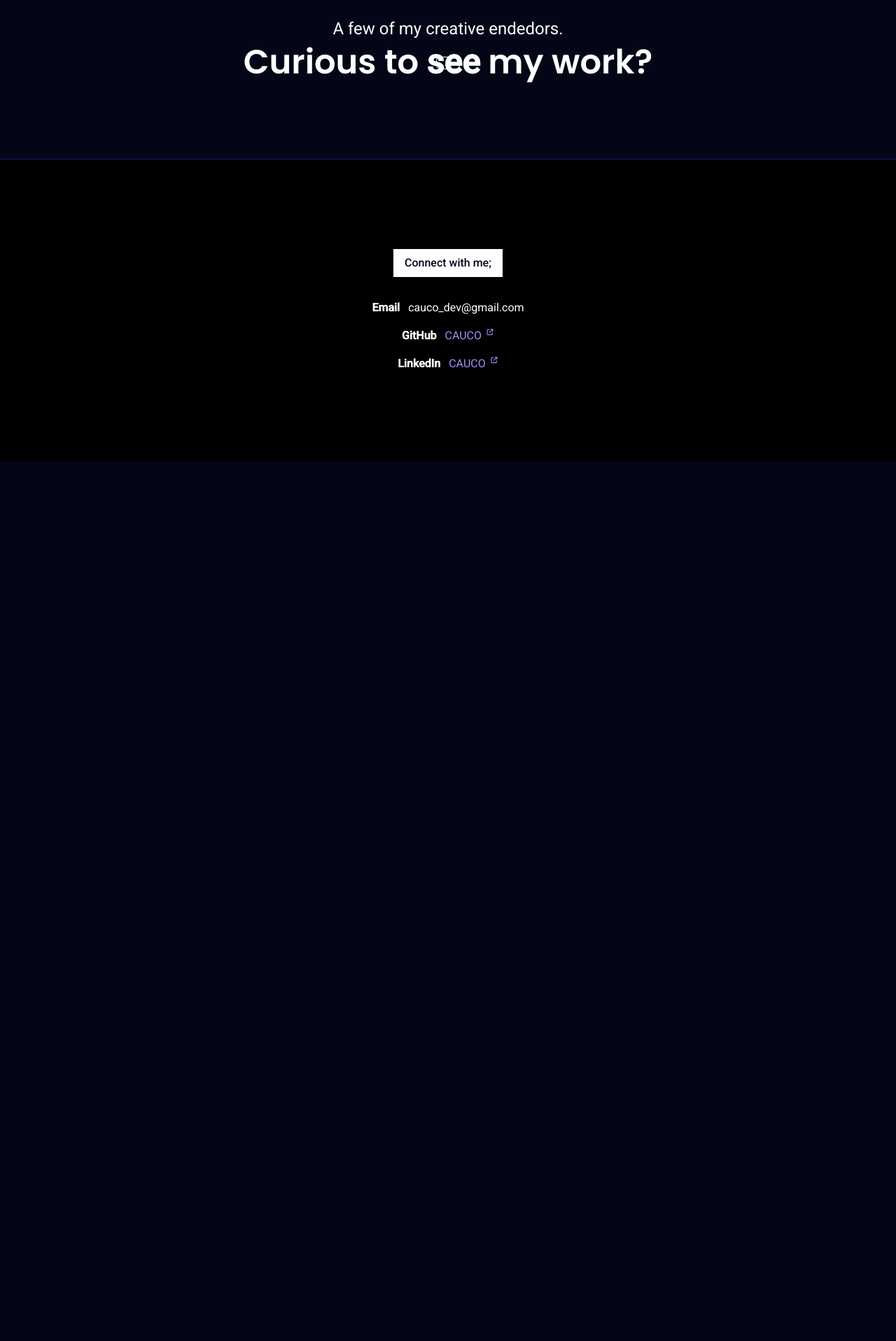
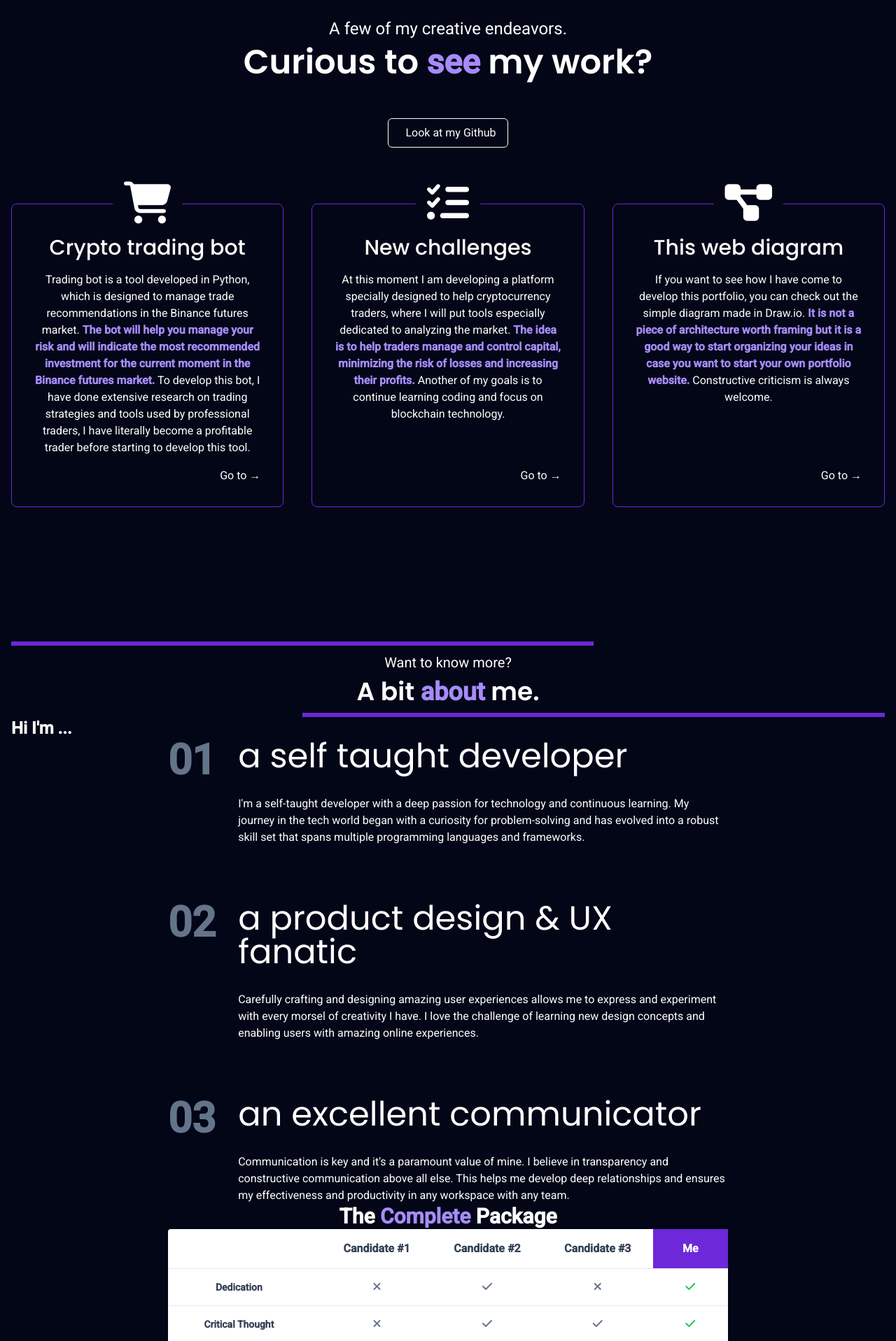
Before and after one commit to CAUCORASEKO/My_Portfolio_Project, a SvelteKit app in the folder my_portfolio_project/: page / in a window 1280 px wide. Shown: the part 880-2797 px from the top of the page at 70% size. Before the commit the page ends 1540 px from the top, so only its background shows below. Built offline with nearby package versions, Linux system fonts and the light colour scheme.

Commit message:
Personal blog completed fully responsive, Footer, Header, Main have been finalized

```diff
--- a/my_portfolio_project/src/components/Header.svelte
+++ b/my_portfolio_project/src/components/Header.svelte
@@ -2,10 +2,9 @@
     export let y;
 
     export let tabs = [
-        { name: "Projects ", link: "#projects" },
+        { name: "Projects", link: "#projects" },
         { name: "About me", link: "#about" },
         { name: "Github", link: "https://github.com/CAUCORASEKO" },
-
     ];
 </script>
 
@@ -34,7 +33,7 @@
         >
             <div
                 class="absolute top-0 right-full w-full h-full bg-violet-400 opacity-20 group-hover:translate-x-full z-0 duration-200"
-            />
+            ></div>
             <h4 class="relative z-9">Get in touch</h4>
         </button>
     </div>
--- a/my_portfolio_project/src/components/Main.svelte
+++ b/my_portfolio_project/src/components/Main.svelte
@@ -1,5 +1,16 @@
 <script>
-    // Aquí puedes importar cualquier dependencia o módulo que necesites
+  import Step from "./Step.svelte";
+
+  let steps = [
+    {name: 'Crypto trading bot' , icon: 'fa-solid fa-cart-shopping'},
+    {name: 'New challenges', icon: 'fa-solid fa-list-check'},
+    {name: 'This web diagram', icon: 'fa-solid fa-diagram-project'},
+  ];
+  let benefits = [
+    {name:'a self taught developer', description: 'I\'m a self-taught developer with a deep passion for technology and continuous learning. My journey in the tech world began with a curiosity for problem-solving and has evolved into a robust skill set that spans multiple programming languages and frameworks.'},
+    {name:'a product design & UX fanatic', description: 'Carefully crafting and designing amazing user experiences allows me to express and experiment with every morsel of creativity I have. I love the challenge of learning new design concepts and enabling users with amazing online experiences.'},
+    {name:'an excellent communicator', description: 'Communication is key and it\'s a paramount value of mine. I believe in transparency and constructive communication above all else. This helps me develop deep relationships and ensures my effectiveness and productivity in any workspace with any team.'},
+  ]
 </script>
 
 <main class="flex flex-col flex-1 p-4">
@@ -34,23 +45,118 @@
     />
   </div>
 </section>
-    <section id="Projects" class="py20 lg:py-32 flex flex-col gap-24">
+
+<!-- Projects Section -->
+<section id="projects" class="py-20 lg:py-32 flex flex-col gap-24">
   <div class="flex flex-col gap-2 text-center">
-            <h6 class="text-large sm:text-xl md:text-2xl">
-                A few of my creative endedors.
+    <h6 class="text-lg sm:text-xl md:text-2xl">
+      A few of my creative endeavors.
     </h6>
     <h3 class="font-semibold text-3xl sm:text-4xl md:text-5xl">
-                Curious to <span class="poppins text-violt-400">see</span> my work?
+      Curious to <span class="poppins text-violet-400">see</span> my work?
     </h3>
+  </div>
   <!-- svelte-ignore a11y-missing-content -->
   <a href="https://github.com/CAUCORASEKO"
       target="_blank" class="mx-auto px-4 py-2 rounded-md fa-border
       border-solid border-white flex items-center gap-2 -mb-4 sm:-mb:-mb-0
       -mt-10 hover:border-violet-700 duration-200">
+      <i class="fa-regular fa-circle-link"></i>
+      <p>Look at my Github</p>
   </a>
+  <div class="grid grid-cols-1 lg:grid-cols-3 gap-12 lg:gap-10">
+       <Step step={steps[0]}>
+        <p>
+          Trading bot is a tool developed in Python, which is designed to manage trade recommendations in the Binance futures market. <strong class="text-violet-400">The bot will help you manage your risk and will indicate the most recommended investment for the current moment in the Binance futures market.</strong>
 
+          To develop this bot, I have done extensive research on trading strategies and tools used by professional traders, I have literally become a profitable trader before starting to develop this tool.
+        </p>
+       </Step>
+       <Step step={steps[1]}>
+        <p>
+          At this moment I am developing a platform specially designed to help cryptocurrency traders, where I will put tools especially dedicated to analyzing the market. <strong class="text-violet-400">The idea is to help traders manage and control capital, minimizing the risk of losses and increasing their profits.</strong>
 
+          Another of my goals is to continue learning coding and focus on blockchain technology.
+        </p>
+       </Step>
+       <Step step={steps[2]}>
+        <p>
+          If you want to see how I have come to develop this portfolio, you can check out the simple diagram made in Draw.io. <strong class="text-violet-400">It is not a piece of architecture worth framing but it is a good way to start organizing your ideas in case you want to start your own portfolio website.</strong>
 
+          Constructive criticism is always welcome.
+        </p>
+       </Step>
   </div>
 </section>
+
+<!-- About Section -->
+<section
+  id="about"
+  class="py-20 pt-10 lg:pt-16 lg:py-32 flex-col gap-16 sm:gap-20 md:gap-24 relative">
+  <div class="flex flex-col gap-2 text-center relative before:absolute before:top-0 before:left-0 before:w-2/3 before:h-1.5 before:bg-violet-700 after:absolute after:bottom-0 after:right-0 after:w-2/3 after:h-1.5 after:bg-violet-700 py-4">
+    <h6 class="text-lg sm:text-xl md:text-2Xl">Want to know more?</h6>
+    <h3 class="font-semibold text-3xl sm:text-4xl md.text-5xl">
+      A bit <span class="poppins text-violet-400">about</span> me.
+    </h3>
+  </div>
+  <p class="mx-auto poppins font-semibold text-lg sm:text-xl md:text-2xl">Hi I'm ... </p>
+  <div class="flex flex-col gap-20 w-full mx-auto max-w-[800px]">
+    {#each benefits as benefit, index}
+      <div class="flex gap-6 sm:gap-8">
+        <p class="poppins text-4xl sm:text-5xl md:text-6xl text-slate-500 font-semibold">
+          0{index + 1}
+        </p>
+        <div class="flex flex-col gap-6 sm:gap-8">
+          <h3 class="text-2xl sm:text-3xl md:text-5xl">
+            {benefit.name}
+          </h3>
+          <p>{benefit.description}</p>
+        </div>
+      </div>
+    {/each}
+  </div>
+  <h5 class="text-2xl sm:text-3xl font-semibold text-center poppins">
+    The <span class="text-violet-400">Complete</span> Package
+  </h5>
+  <div class="flex flex-col overflow-x-scroll gap-10 max-w-[800px] mx-auto w-full">
+    <table class="bg-white text-slate-700 rounded text-center">
+      <thead class="border-b border-solid border-slate-200">
+        <tr>
+          <th></th>
+          <th class="whitespace-nowrap p-2 px-4">Candidate #1</th>
+          <th class="whitespace-nowrap p-2 px-4">Candidate #2</th>
+          <th class="whitespace-nowrap p-2 px-4">Candidate #3</th>
+          <th class="bg-violet-700 text-white whitespace-nowrap p-4 px-8">Me</th>
+        </tr>
+      </thead>
+      <tbody>
+        <tr class="border-b border-solid border-slate-200">
+          <td class="border-r border-solid border-white pl-4 pr-8 py-4 font-semibold text-sm">Dedication</td>
+          <td><i class="fa-solid fa-xmark text-slate-500"></i></td>
+          <td><i class="fa-solid fa-check text-slate-500"></i></td>
+          <td><i class="fa-solid fa-xmark text-slate-500"></i></td>
+          <td><i class="fa-solid fa-check text-green-500"></i></td>
+        </tr>
+        <tr class="border-b border-solid border-slate-200">
+          <td class="border-r border-solid border-white pl-4 pr-8 py-4 font-semibold text-sm">Critical Thought</td>
+          <td><i class="fa-solid fa-xmark text-slate-500"></i></td>
+          <td><i class="fa-solid fa-check text-slate-500"></i></td>
+          <td><i class="fa-solid fa-check text-slate-500"></i></td>
+          <td><i class="fa-solid fa-check text-green-500"></i></td>
+        </tr>
+        <tr class="border-t border-solid border-slate-200">
+          <td class="border-r border-solid border-white pl-4 pr-8 py-4 font-semibold text-sm">Programming Ability</td>
+          <td><i class="fa-solid fa-check text-slate-500"></i></td>
+          <td><i class="fa-solid fa-xmark text-slate-500"></i></td>
+          <td><i class="fa-solid fa-check text-slate-500"></i></td>
+          <td><i class="fa-solid fa-check text-green-500"></i></td>
+        </tr>
+      </tbody>
+    </table>
+  </div>
+  <div class="mx-auto -mt-12 italic sm:hidden opacity-50">
+    <p>Scroll to see more &rarr;</p>
+  </div>
+  <p class="mx-auto">So why not invest?</p>
+</section>
 </main>
--- a/my_portfolio_project/src/routes/+layout.svelte
+++ b/my_portfolio_project/src/routes/+layout.svelte
@@ -27,9 +27,9 @@
   >
       <button
           on:click={goTop}
-          class="ml-auto rounded-full bg-slate-900 text-violet-400 px-3 sm:px-4 hover:bg-slate-800 cursor-pointer aspect-square grid place-items-center"
+          class="ml-auto rounded-full aspect-square bg-slate-900 text-violet-400 px-3 sm:px-4 hover:bg-slate-800 cursor-pointer aspect-square grid place-items-center"
       >
-          <i class="fa-solid fa-arrow-up" />
+          <i class="fa-solid fa-arrow-up grid place-items-center aspect-square" />
       </button>
   </div>
   <Header {y} {innerHeight}/>
```
Lines whose indentation alone changed are shown as unchanged.
